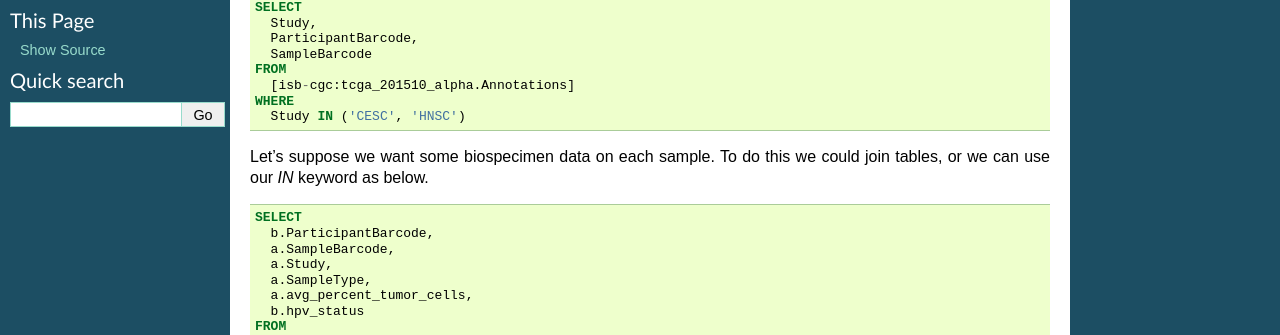
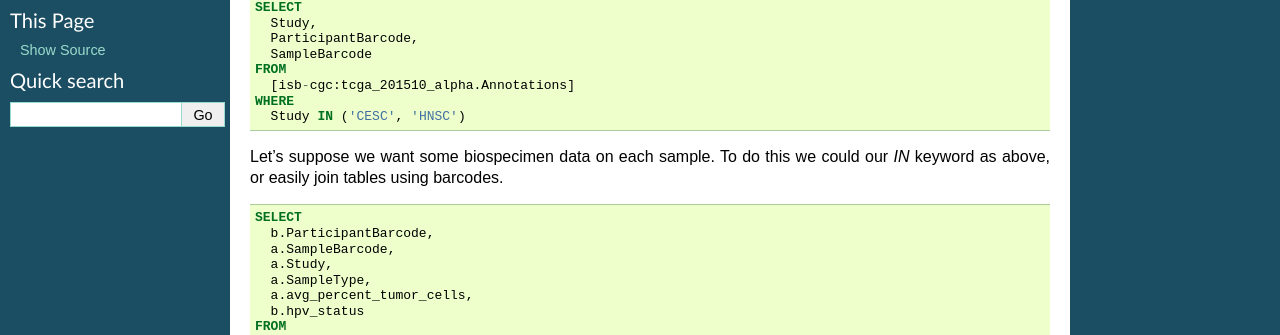
Before and after one commit to isb-cgc/readthedocs, a Sphinx documentation site: the page built from docs/source/sections/workshop/BQ_SQL_tut.rst, in a window 1280 px wide and 900 px high, scrolled down 1397 px. Shown: the part 172-507 px from the top of the window. Built offline with Sphinx 7.4.7, drawn with Linux system fonts in a browser that asks for light colours; pages that are not in the unit, such as notebooks, are missing from menus.

Commit message:
update on BQ_SQL_0925

```diff
--- a/docs/source/sections/workshop/BQ_SQL_tut.rst
+++ b/docs/source/sections/workshop/BQ_SQL_tut.rst
@@ -110,7 +110,7 @@ To construct this query, I'm going to use the Annotations table.
 
 
 Let's suppose we want some biospecimen data on each sample. To do this we
-could join tables, or we can use our *IN* keyword as below.
+could our *IN* keyword as above, or easily join tables using barcodes.
 
 .. code-block:: sql
 
```
